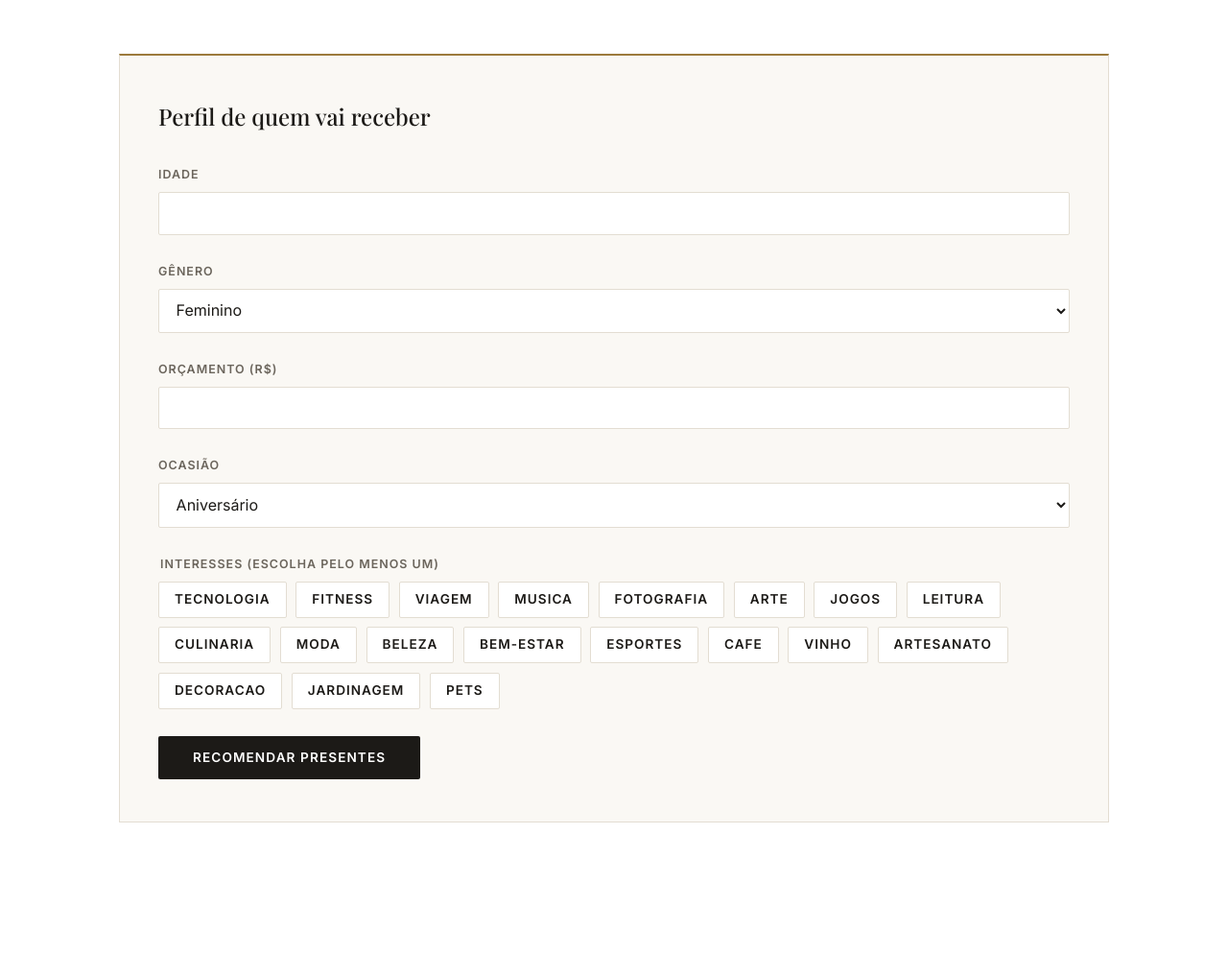
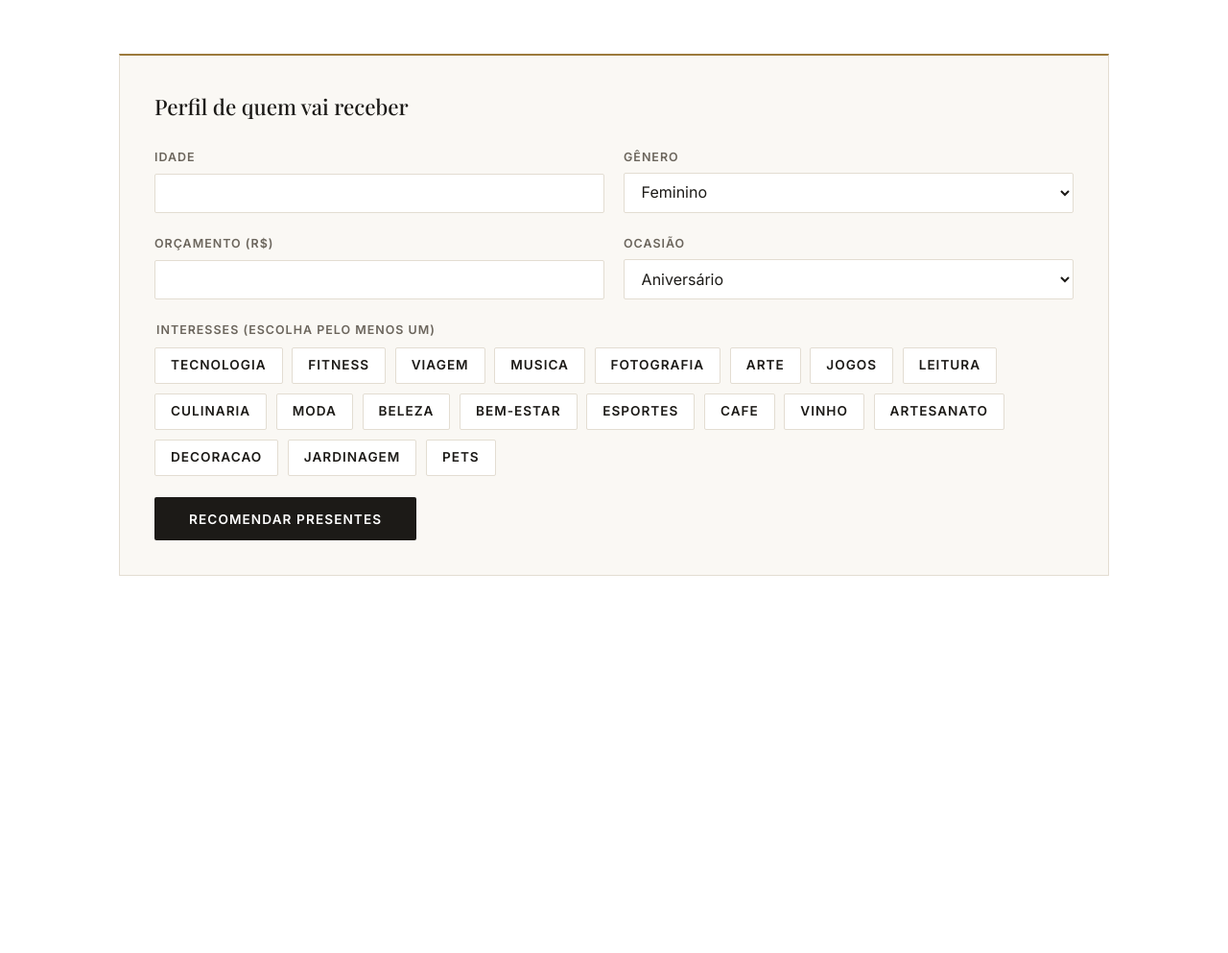
Before and after one commit to iegosoft/recomendador-presentes-knn, a Flask app: page / in a window 1280 px wide. Shown: the part 242-1235 px from the top of the page at 96% size. After the commit the page ends 842 px from the top, so only its background shows below. Run offline with Flask 3, Linux system fonts and the light colour scheme; some web fonts are replaced.

Commit message:
style: compacta o formulario de perfil em duas colunas

```diff
--- a/static/css/style.css
+++ b/static/css/style.css
@@ -55,24 +55,30 @@ main {
   background: var(--cor-fundo-secao);
   border: 1px solid var(--cor-borda);
   border-top: 2px solid var(--cor-acento);
-  padding: 2.75rem 2.5rem;
+  padding: 2.25rem 2.25rem;
 }
 
 .formulario-secao h2 {
   font-family: var(--fonte-titulo);
   font-weight: 500;
-  font-size: 1.5rem;
-  margin: 0 0 2rem;
+  font-size: 1.4rem;
+  margin: 0 0 1.5rem;
 }
 
 form {
   display: grid;
-  gap: 1.75rem;
+  gap: 1.4rem;
+}
+
+.linha-campos {
+  display: grid;
+  grid-template-columns: 1fr 1fr;
+  gap: 1.25rem;
 }
 
 .campo {
   display: grid;
-  gap: 0.5rem;
+  gap: 0.4rem;
 }
 
 label,
@@ -88,11 +94,12 @@ input[type="number"],
 select {
   font-family: var(--fonte-corpo);
   font-size: 1rem;
-  padding: 0.7rem 0.85rem;
+  padding: 0.55rem 0.85rem;
   border-radius: 2px;
   border: 1px solid var(--cor-borda);
   background: var(--cor-fundo);
   color: var(--cor-texto);
+  width: 100%;
 }
 
 input[type="number"]:focus-visible,
@@ -274,7 +281,11 @@ button:focus-visible,
   }
 
   .painel {
-    padding: 2rem 1.5rem;
+    padding: 1.75rem 1.5rem;
+  }
+
+  .linha-campos {
+    grid-template-columns: 1fr;
   }
 }
 
--- a/templates/index.html
+++ b/templates/index.html
@@ -19,6 +19,7 @@
     <section class="painel formulario-secao" aria-labelledby="form-titulo">
       <h2 id="form-titulo">Perfil de quem vai receber</h2>
       <form id="form-recomendacao" novalidate>
+        <div class="linha-campos">
           <div class="campo">
             <label for="idade">Idade</label>
             <input type="number" id="idade" name="idade" min="1" required>
@@ -32,7 +33,9 @@
               <option value="Unissex">Unissex</option>
             </select>
           </div>
+        </div>
 
+        <div class="linha-campos">
           <div class="campo">
             <label for="orcamento">Orçamento (R$)</label>
             <input type="number" id="orcamento" name="orcamento" min="1" step="0.01" required>
@@ -46,6 +49,7 @@
               {% endfor %}
               <option value="{{ ocasiao_sem_preferencia }}">{{ ocasiao_sem_preferencia }}</option>
             </select>
+          </div>
         </div>
 
         <fieldset class="campo campo-interesses">
```
Lines whose indentation alone changed are shown as unchanged.
